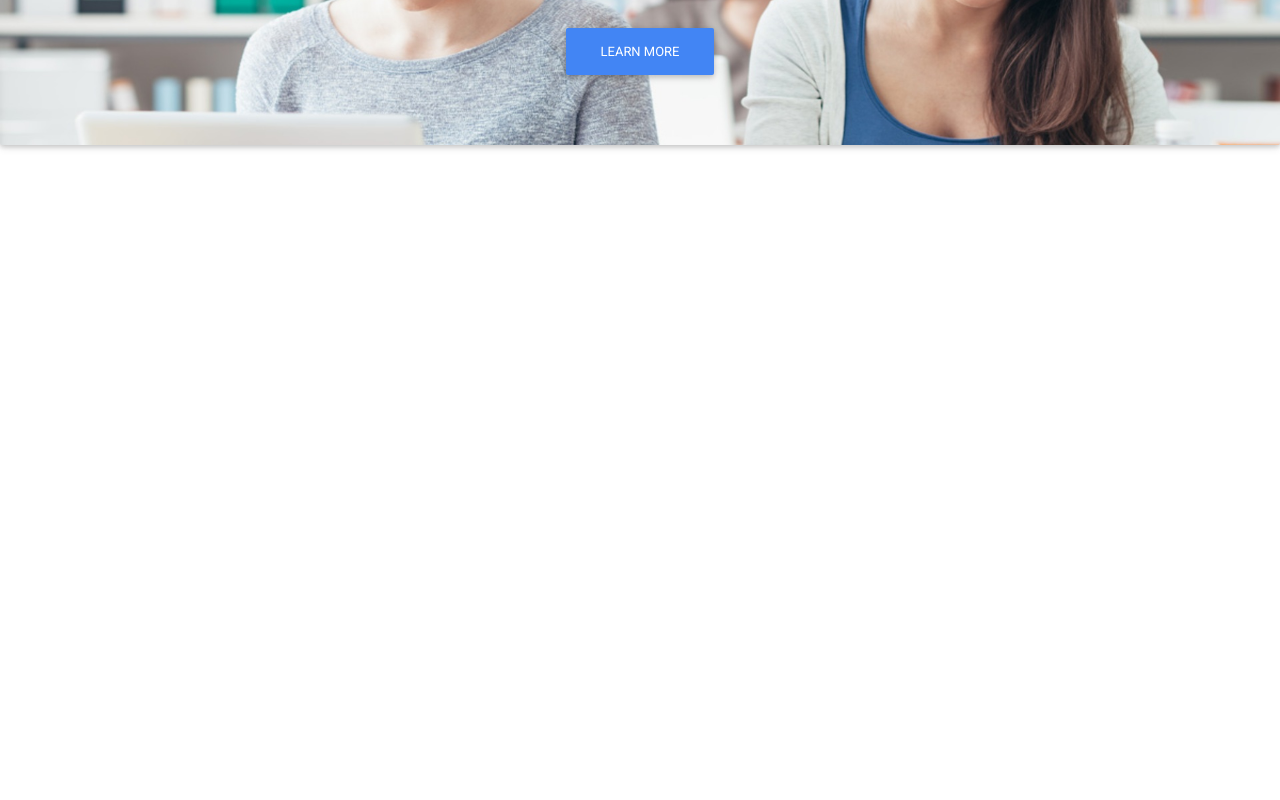
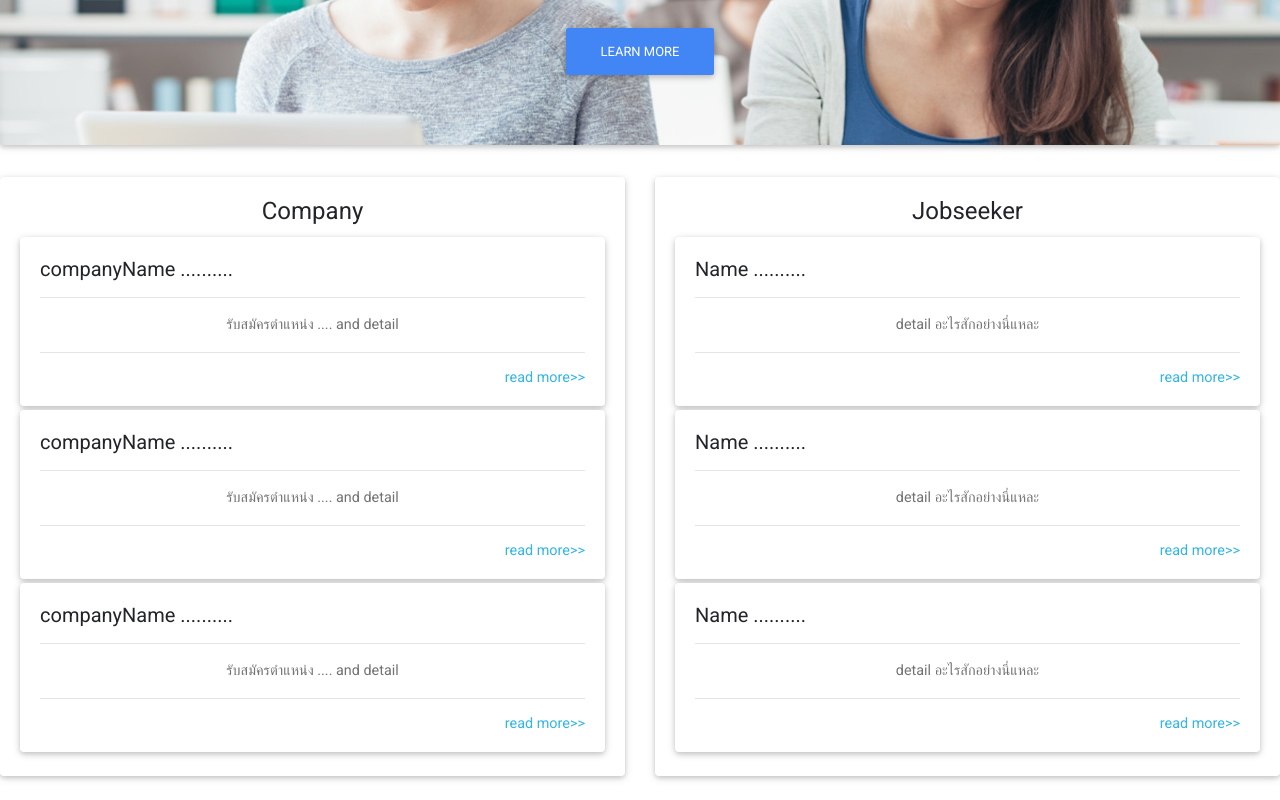
Before and after one commit to ballyees/find-jobs, a React (Create React App) app: page / in a window 1280 px wide. Shown: the part 419-1219 px from the top of the page. Before the commit the page ends 800 px from the top, so only its background shows below. Built offline with nearby package versions, Linux system fonts and the light colour scheme.

Commit message:
async data

```diff
--- a/src/App.jsx
+++ b/src/App.jsx
@@ -13,23 +13,33 @@ import {BrowserRouter as Router, Route, Redirect } from 'react-router-dom'
 export default class App extends React.Component{
   constructor(props){
     super(props)
-    let isLogin = 0
-    if(!localStorage.getItem('isLogin')){
-      localStorage.setItem('isLogin', 0)
-    }else{
-      isLogin = parseInt(localStorage.getItem('isLogin'))
+    let isLogin = false
+    if(localStorage.getItem('username') && localStorage.getItem('password')){
+      // login api
     }
     this.state = {
-      loginSuccess: Boolean(isLogin)
+      loginSuccess: isLogin
     }
   }
-  changeLogin = (e, remember) =>{
+  changeLogin = (e) =>{
     this.setState({
       loginSuccess: e
     })
   }
 
+  renderLogin(){
+    if(this.state.loginSuccess){
+      return (<Data />)
+    }
+  }
+
   render(){
+    let isLoginComponent
+    if (this.state.loginSuccess){
+      isLoginComponent = <Data />
+    }else{
+      isLoginComponent = <Redirect to="/find-jobs/home" />
+    }
     return (
       <Router>
           <div className="App">
@@ -38,7 +48,8 @@ export default class App extends React.Component{
             <Route exact path="/find-jobs/home" render={(props) => <Home loginSuccess={this.state.loginSuccess} />} />
             <Route exact path="/find-jobs/login" render={(props) => <Login loginSuccess={this.state.loginSuccess} callBack={this.changeLogin} />} />
             <Route exact path="/find-jobs/register" render={(props) => <Register loginSuccess={this.state.loginSuccess} />} />
-            <Route exact path="/find-jobs/data" render={(props) => (!this.state.loginSuccess?(<Redirect to="/find-jobs/home" />):(<Data />))} />
+            <Route exact path="/find-jobs/data" render={(props) => (isLoginComponent)} />
+            {/* <Route exact path="/find-jobs/data" render={(props) => (!this.state.loginSuccess?(<Redirect to="/find-jobs/home" />):(<Data />))} /> */}
           </div>
       </Router>
     );
--- a/src/Components/Data.jsx
+++ b/src/Components/Data.jsx
@@ -8,8 +8,8 @@ export default class App extends React.Component{
         }
     }
 
-  componentDidMount(){
-      fetch('https://jsonplaceholder.typicode.com/todos').then(
+    async componentDidMount(){
+      await fetch('https://jsonplaceholder.typicode.com/todos').then(
           result => result.json()
       ).then(
           data => {
--- a/src/Components/Home.jsx
+++ b/src/Components/Home.jsx
@@ -2,6 +2,8 @@ import React from 'react'
 import { Link } from 'react-router-dom'
 import Navbar from './Navbar'
 import imgTech from './img/n_young-college-students.jpg'
+import HomeData from './HomeData'
+
 export default function Home(){
     return (
         <div>
@@ -21,6 +23,7 @@ export default function Home(){
                 </div>
             </div>
         </section>
+        <HomeData />
         </div>
     );
 }
--- /dev/null
+++ b/src/Components/HomeData.jsx
@@ -0,0 +1,63 @@
+import React from 'react'
+
+export default class HomeData extends React.Component{
+    cardCompany(element){
+        return (<div className="col-lg-12" style={{paddingBottom: 4}}>
+                    <div className="card">
+                        <div className="card-body">
+                            <h5 className="card-title" style={{textAlign: "left"}}>companyName ..........</h5>
+                            <hr/>
+                            <p className="card-text">รับสมัครตำแหน่ง .... and detail</p>
+                            <hr/>
+                            <h5 className="card-text" style={{textAlign: "right", color: "#33B5E5"}} >read more>></h5>
+                        </div>
+                    </div>
+                </div>)
+    }
+    cardJobseeker(element){
+        return (<div className="col-lg-12" style={{paddingBottom: 4}}>
+                    <div className="card">
+                        <div className="card-body">
+                            <h5 className="card-title" style={{textAlign: "left"}}>Name ..........</h5>
+                            <hr/>
+                            <p className="card-text">detail อะไรสักอย่างนี่แหละ</p>
+                            <hr/>
+                            <h5 className="card-text" style={{textAlign: "right", color: "#33B5E5"}} >read more>></h5>
+                        </div>
+                    </div>
+                </div>)
+    }
+
+    render(){
+        let cC = this.cardCompany(10)
+        let cJ = this.cardJobseeker(10)
+        return (
+            <div className="row">
+                <div className="col-md-6 mb-4">
+                    <div className="card">
+                        <div className="card-body">
+                            <h4 className="card-title">Company</h4>
+                            <div className="row">
+                                {cC}
+                                {cC}
+                                {cC}
+                            </div>
+                        </div>
+                    </div>
+                </div>
+                <div className="col-md-6 mb-4">
+                    <div className="card">
+                        <div className="card-body">
+                            <h4 className="card-title">Jobseeker</h4>
+                            <div className="row">
+                                {cJ}
+                                {cJ}
+                                {cJ}
+                            </div>
+                        </div>
+                    </div>
+                </div>
+            </div>
+        );
+    }
+}
--- a/src/Components/Login.jsx
+++ b/src/Components/Login.jsx
@@ -1,5 +1,5 @@
 import React from 'react'
-import { Link } from 'react-router-dom'
+import { Link, Redirect } from 'react-router-dom'
 import './Login-From-Dark.css'
 import starSky from './img/n_star-sky.jpg'
 import FindSVG from './img/find2.svg'
@@ -14,6 +14,7 @@ export default class Login extends React.Component{
             password: '',
             rememberMe: false,
             company: 0,
+            isSuccess: false
         }
     }
 
@@ -33,12 +34,18 @@ export default class Login extends React.Component{
     }
 
     SubmitBtn = () => {
-        console.log(this.state)
-        this.props.callBack(true, this.state.rememberMe)
-        if(this.state.rememberMe){
-            localStorage.setItem('isLogin', '1')
-        }else{
-            localStorage.setItem('isLogin', '0')
+        let success = true
+        if (success){
+            console.log(this.state)
+            this.props.callBack(true)
+            if(this.state.rememberMe){
+                localStorage.setItem('isLogin', '1')
+            }else{
+                localStorage.setItem('isLogin', '0')
+            }
+            this.setState({
+                isSuccess: true
+            })
         }
     }
 
@@ -82,6 +89,7 @@ export default class Login extends React.Component{
                                                     <hr />
                                                 </div>
                                                 <Link to="/find-jobs/home"><span className="forgot">Forgot your password?</span></Link>
+                                                {this.state.isSuccess?<Redirect to="/find-jobs/home" />:<div></div>}
                                                 <hr />
                                                 <span className="forgot">Don't have an account? </span><Link to="/find-jobs/register">Sign Up</Link>
                                             </div>
```
